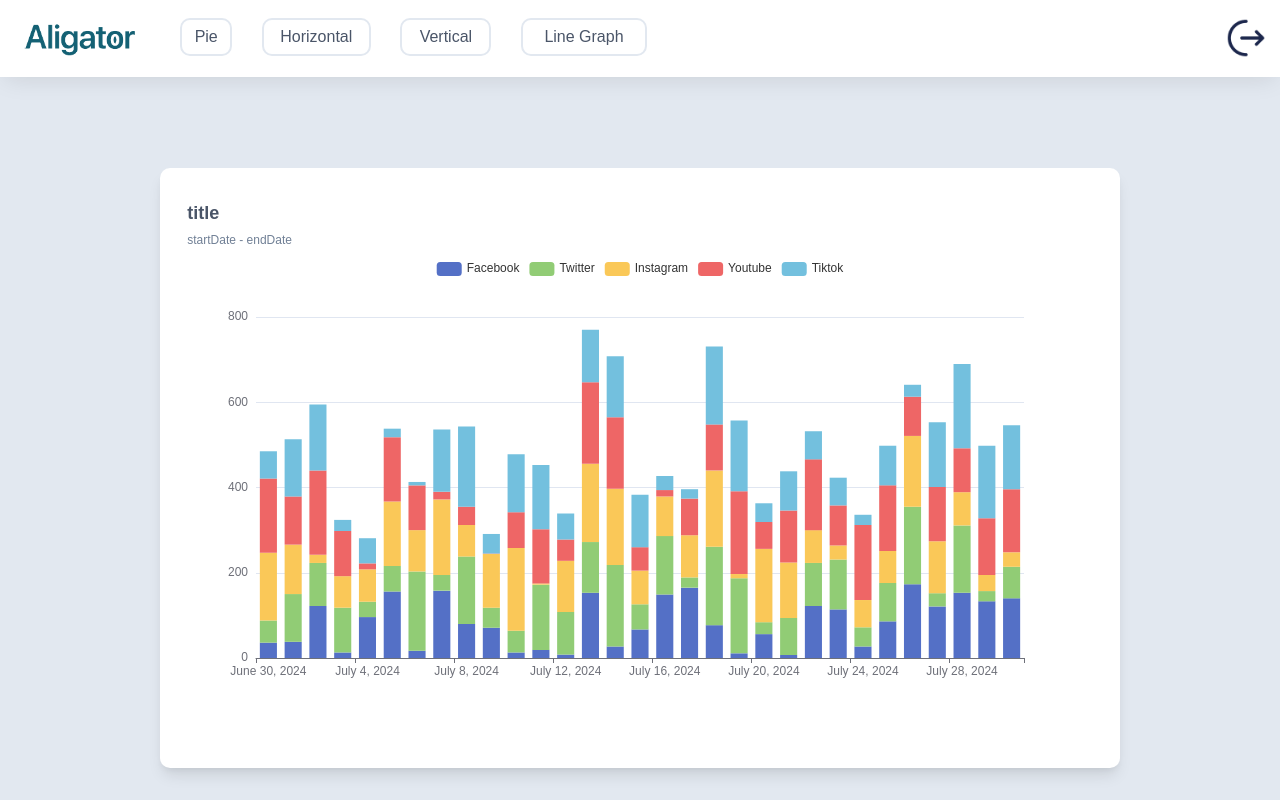
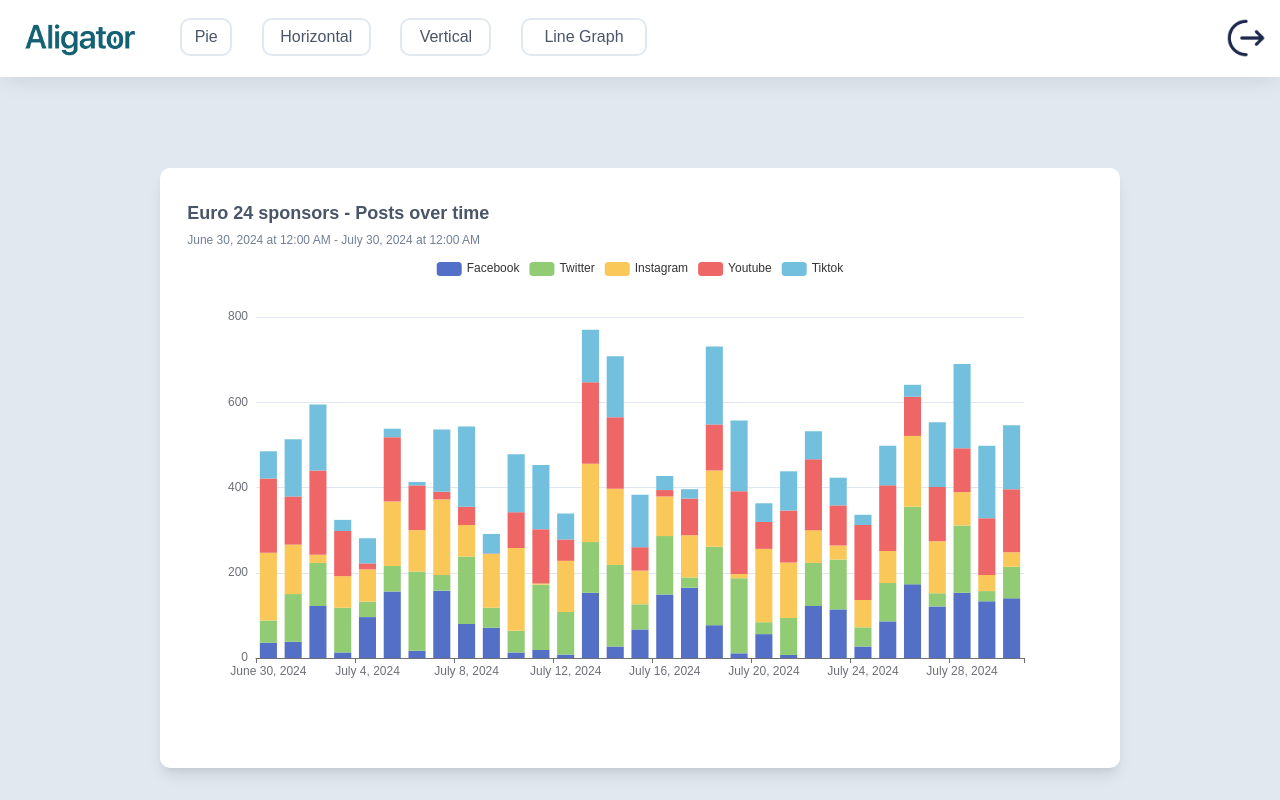
Before and after one commit to Hasan-droid/Aligator_DataPresentation_Charts, a React (Vite) app: page /vertical in a window 1280 px wide. Built offline with nearby package versions, Linux system fonts and the light colour scheme.

Commit message:
fix naming and use chart container
1-fix types naming and uses chart container see this commit for chart container 0c625aa7bef445259ce08b10f7eae5a700445515

```diff
--- a/src/chartsConfigs/verticalChartConfig.ts
+++ b/src/chartsConfigs/verticalChartConfig.ts
@@ -1,4 +1,4 @@
-import { IHorizontalChartConfig } from "../types/charts/verticalTypes";
+import { IVerticalChartConfig } from "../types/charts/verticalTypes";
 type EChartsOption = echarts.EChartsOption;
 
 /**
@@ -7,7 +7,7 @@ type EChartsOption = echarts.EChartsOption;
  * @param xAxisData - the unique dates,
  * @param series - the data to be used in the vertical chart series
  */
-const config = ({ groupedData, xAxisData, series }: IHorizontalChartConfig) => {
+const config = ({ groupedData, xAxisData, series }: IVerticalChartConfig) => {
   const option: EChartsOption = {
     legend: {
       data: Object.keys(groupedData),
--- a/src/components/VerticalChart.tsx
+++ b/src/components/VerticalChart.tsx
@@ -1,15 +1,16 @@
-import { Box, Stack, Text } from "@chakra-ui/react";
-import { centerPanel, outerBoxBorderStyles, textEllipsisStyle } from "../theme/chakra/styles";
-import ReactEcharts from "echarts-for-react";
-import { formatDate_MMDDYYYY } from "../utils/dateUtils";
-import { verticalChartPropsTypes } from "../types/charts/verticalTypes";
+import { formatDate, formatDate_MMDDYYYY } from "../utils/dateUtils";
+import { IVerticalChartProps } from "../types/charts/verticalTypes";
 import verticalChartOptions from "../chartsConfigs/verticalChartConfig";
+import ChartContainer from "./chartContainer";
 
 /**
  * this component is used to display the vertical stacked chart
  * @param data - the data to be used in the vertical chart
  */
-const VerticalChart: React.FC<verticalChartPropsTypes> = ({ data }) => {
+const VerticalChart: React.FC<IVerticalChartProps> = ({ data }) => {
+  const startDate = formatDate(data.startDate);
+  const endDate = formatDate(data.endDate);
+
   /**
    * Group the data by source
    * e.g {facebook: [1, 2, 3], twitter: [4, 5, 6]}
@@ -56,34 +57,14 @@ const VerticalChart: React.FC<verticalChartPropsTypes> = ({ data }) => {
   const option = verticalChartOptions({ groupedData, xAxisData, series });
 
   return (
-    <Box width={"75vw"} height={"75vh"} marginTop={"17vh"} {...centerPanel} {...outerBoxBorderStyles}>
-      <Box
-        display={"flex"}
-        alignItems={"flex-start"}
-        justifyItems={"flex-start"}
-        marginLeft={"-2vw"}
-        marginTop={"-1vh"}
-        width={"100%"}
-      >
-        <Stack
-          display={"flex"}
-          alignItems={"flex-start"}
-          direction={"column"}
-          marginBottom={"1vh"}
-          {...textEllipsisStyle}
-          width={"100%"}
-          spacing={1}
-        >
-          <Text fontSize={"lg"} fontWeight={"bold"} color={"gray.600"}>
-            {"title"}
-          </Text>
-          <Text fontSize={"xs"} color={"gray.500"}>
-            {"startDate"} - {"endDate"}
-          </Text>
-        </Stack>
-      </Box>
-      <ReactEcharts option={option} style={{ width: "inherit", height: "inherit" }} />
-    </Box>
+    <ChartContainer
+      title={"Euro 24 sponsors - Posts over time"}
+      startDate={startDate}
+      endDate={endDate}
+      option={option}
+      width={"75vw"}
+      height={"75vh"}
+    />
   );
 };
 
--- a/src/types/charts/verticalTypes.ts
+++ b/src/types/charts/verticalTypes.ts
@@ -1,7 +1,7 @@
 /**
  * this interface is used in the configuration options for the vertical chart
  */
-export interface IHorizontalChartConfig {
+export interface IVerticalChartConfig {
   groupedData: { [key: string]: number[] };
   xAxisData: string[];
   series: {
@@ -15,7 +15,7 @@ export interface IHorizontalChartConfig {
 /**
  * props types for the vertical chart
  */
-export type verticalChartPropsTypes = {
+export interface IVerticalChartProps {
   data: {
     startDate: number;
     endDate: number;
@@ -25,4 +25,4 @@ export type verticalChartPropsTypes = {
       numMentions: number;
     }[];
   };
-};
+}
```
